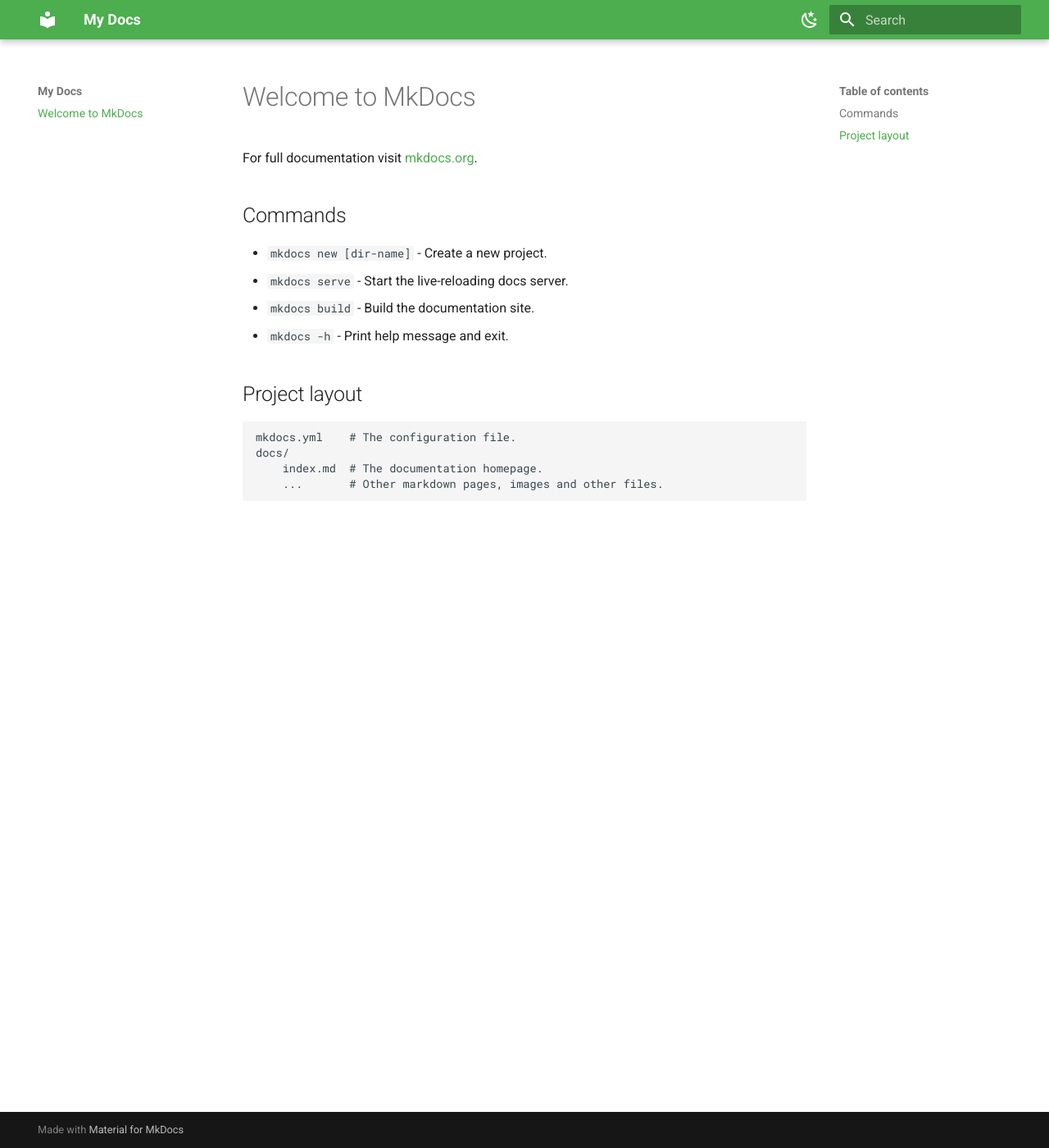
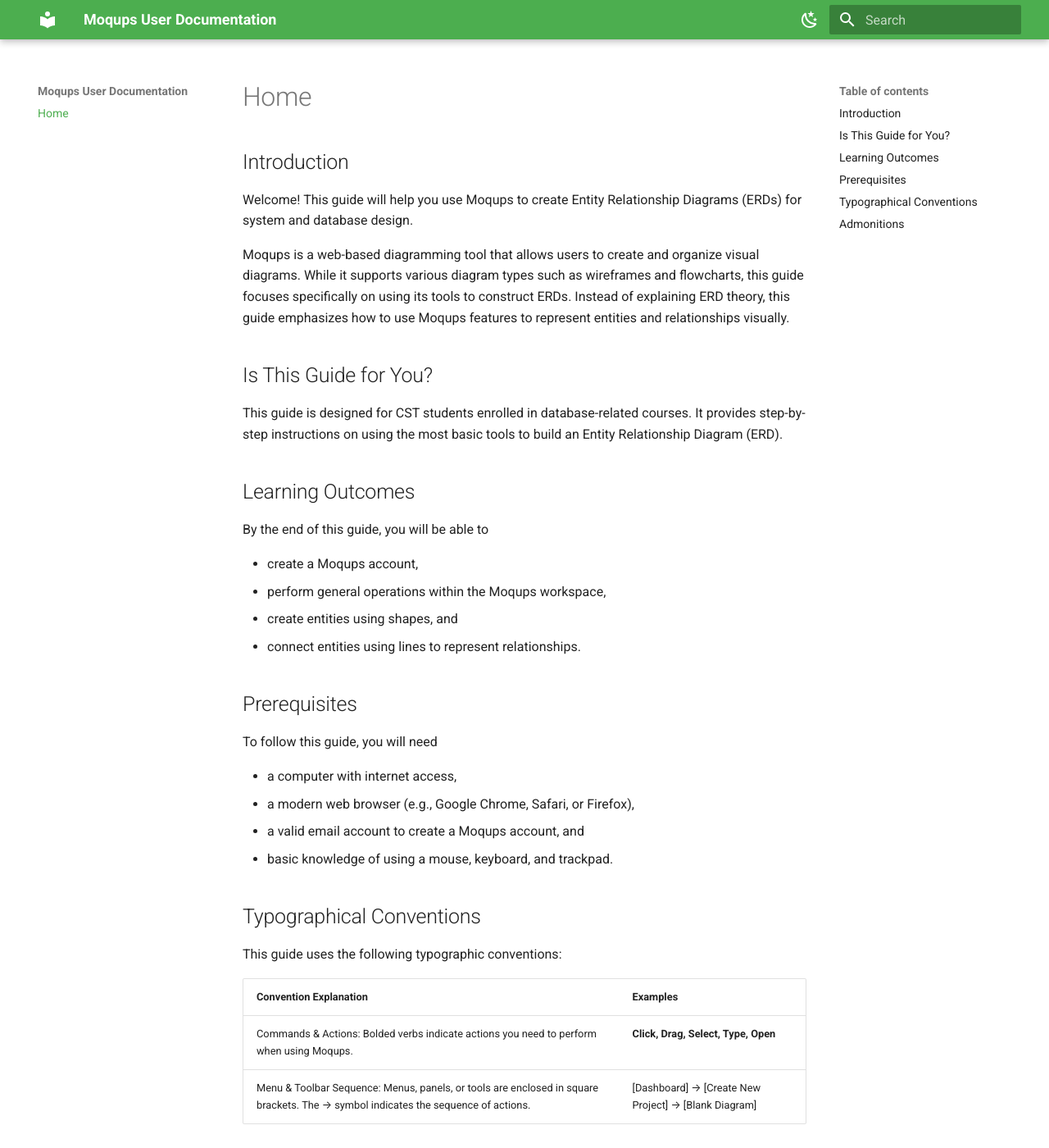
Before and after one commit to mzhao002/Moqups-User-Documentation, an MkDocs documentation site: the page built from docs/index.md, in a window 1280 px wide and 1400 px high. Shown: the whole window at 82% size. Built offline with MkDocs 1.6.1 and Material for MkDocs 9.7.7, drawn with Linux system fonts in a browser that asks for light colours; some of the changed text lies outside the part shown.

Commit message:
Finish the draft of home page

```diff
--- a/docs/index.md
+++ b/docs/index.md
@@ -1,17 +1,51 @@
-# Welcome to MkDocs
+# Home
 
-For full documentation visit [mkdocs.org](https://www.mkdocs.org).
+## Introduction
 
-## Commands
+Welcome! This guide will help you use Moqups to create Entity Relationship Diagrams (ERDs) for system and database design.
 
-* `mkdocs new [dir-name]` - Create a new project.
-* `mkdocs serve` - Start the live-reloading docs server.
-* `mkdocs build` - Build the documentation site.
-* `mkdocs -h` - Print help message and exit.
+Moqups is a web-based diagramming tool that allows users to create and organize visual diagrams. While it supports various diagram types such as wireframes and flowcharts, this guide focuses specifically on using its tools to construct ERDs. Instead of explaining ERD theory, this guide emphasizes how to use Moqups features to represent entities and relationships visually.
 
-## Project layout
+## Is This Guide for You?
 
-    mkdocs.yml    # The configuration file.
-    docs/
-        index.md  # The documentation homepage.
-        ...       # Other markdown pages, images and other files.
+This guide is designed for CST students enrolled in database-related courses. It provides step-by-step instructions on using the most basic tools to build an Entity Relationship Diagram (ERD).
+
+## Learning Outcomes
+
+By the end of this guide, you will be able to
+
+* create a Moqups account,
+* perform general operations within the Moqups workspace,
+* create entities using shapes, and
+* connect entities using lines to represent relationships.
+
+## Prerequisites
+
+To follow this guide, you will need
+
+* a computer with internet access,
+* a modern web browser (e.g., Google Chrome, Safari, or Firefox),
+* a valid email account to create a Moqups account, and
+* basic knowledge of using a mouse, keyboard, and trackpad.
+
+## Typographical Conventions
+
+This guide uses the following typographic conventions:
+
+| Convention Explanation | Examples |
+| :-------------------- | :------- |
+| Commands & Actions: Bolded verbs indicate actions you need to perform when using Moqups. | **Click, Drag, Select, Type, Open** |
+| Menu & Toolbar Sequence: Menus, panels, or tools are enclosed in square brackets. The → symbol indicates the sequence of actions. | [Dashboard] → [Create New Project] → [Blank Diagram] |
+
+## Admonitions
+
+This guide uses success, warning, and note messages to provide additional information for each step.
+
+!!! success
+    Success indicates that a step has been completed correctly. It appears in a green box with a checkmark icon next to the word “Success”.
+
+!!! warning
+    Warning highlights actions that may cause errors or issues if performed incorrectly. It appears in an orange box with a warning icon next to the word “Warning”.
+
+!!! note
+    Note provides additional tips or helpful information related to a step. It appears in a blue box with a pen icon next to the word “Note”.
--- a/mkdocs.yml
+++ b/mkdocs.yml
@@ -1,4 +1,4 @@
-site_name: My Docs
+site_name: Moqups User Documentation
 
 theme:
   name: material
@@ -16,3 +16,8 @@
       toggle:
         icon: material/weather-sunny
         name: Switch to light mode
+
+markdown_extensions:
+  - admonition
+  - pymdownx.details
+  - pymdownx.superfences
```
Also changed, not shown: 1 other file.
